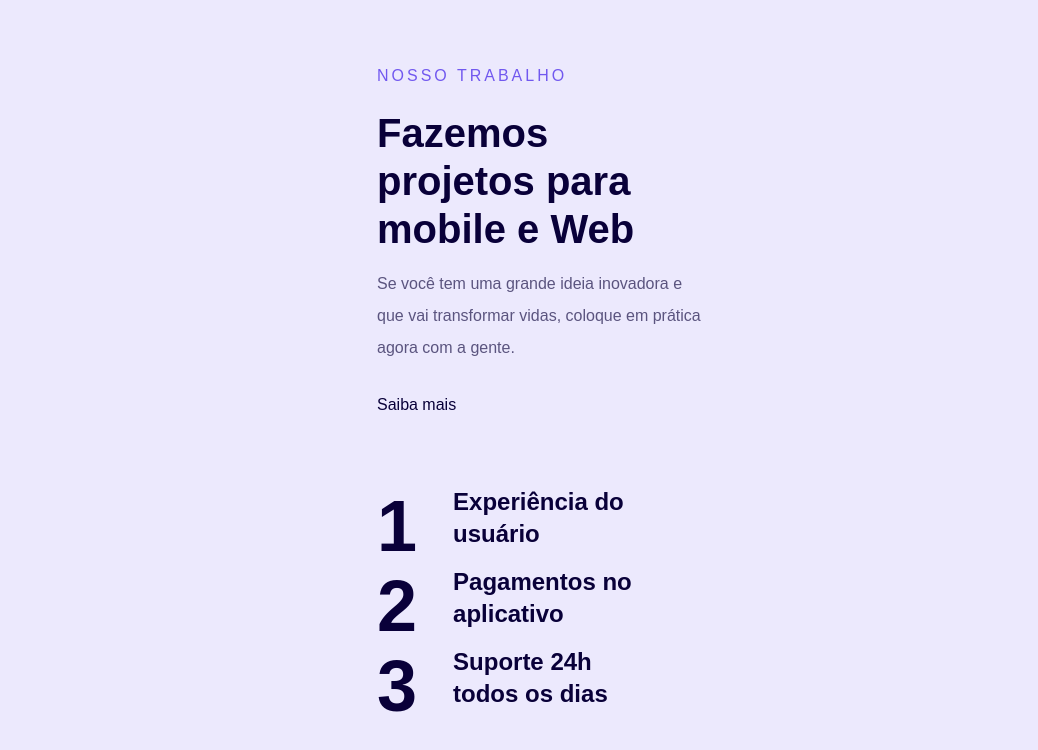
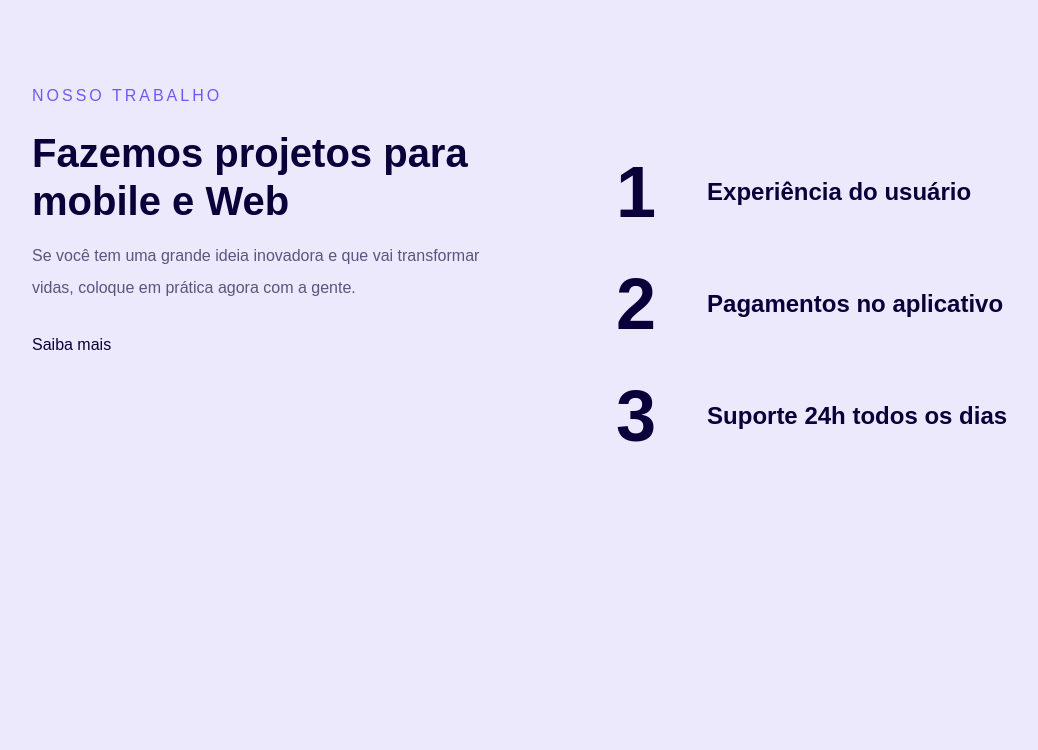
Before and after one commit to Alves0611/explorer-responsive-design, a plain HTML site: page index.html in a window 1280 px wide. Shown: the whole page, without its empty margins (98-1136 px from the left). Drawn offline with Linux system fonts and the light colour scheme.

Commit message:
styling desktop version

```diff
--- a/style.css
+++ b/style.css
@@ -46,7 +46,7 @@ main p:first-child {
   margin-bottom: 1.7rem;
 }
 
-h1 + p {
+h1+p {
   color: rgba(10, 0, 57, 0.64);
   line-height: 3.2rem;
 
@@ -60,11 +60,15 @@ a {
 }
 
 a:hover {
- font-weight: bold;
+  font-weight: bold;
 }
 
 ul {
   margin-top: 7.2rem;
+}
+
+ul li+li {
+  margin-top: 3.2rem;
 }
 
 ul li {
@@ -88,3 +92,27 @@ ul li span {
 
   color: #090039;
 }
+
+@media (min-width: 700px) {
+  body {
+    padding: 8rem;
+  }
+
+  main {
+    max-width: 1020px;
+    display: flex;
+    gap: 10rem;
+  }
+
+  main>div {
+    max-width: 484px;
+  }
+
+  ul li {
+    gap: 5.3rem;
+    max-width: 450px;
+    align-items: center;
+  }
+
+
+}
```
